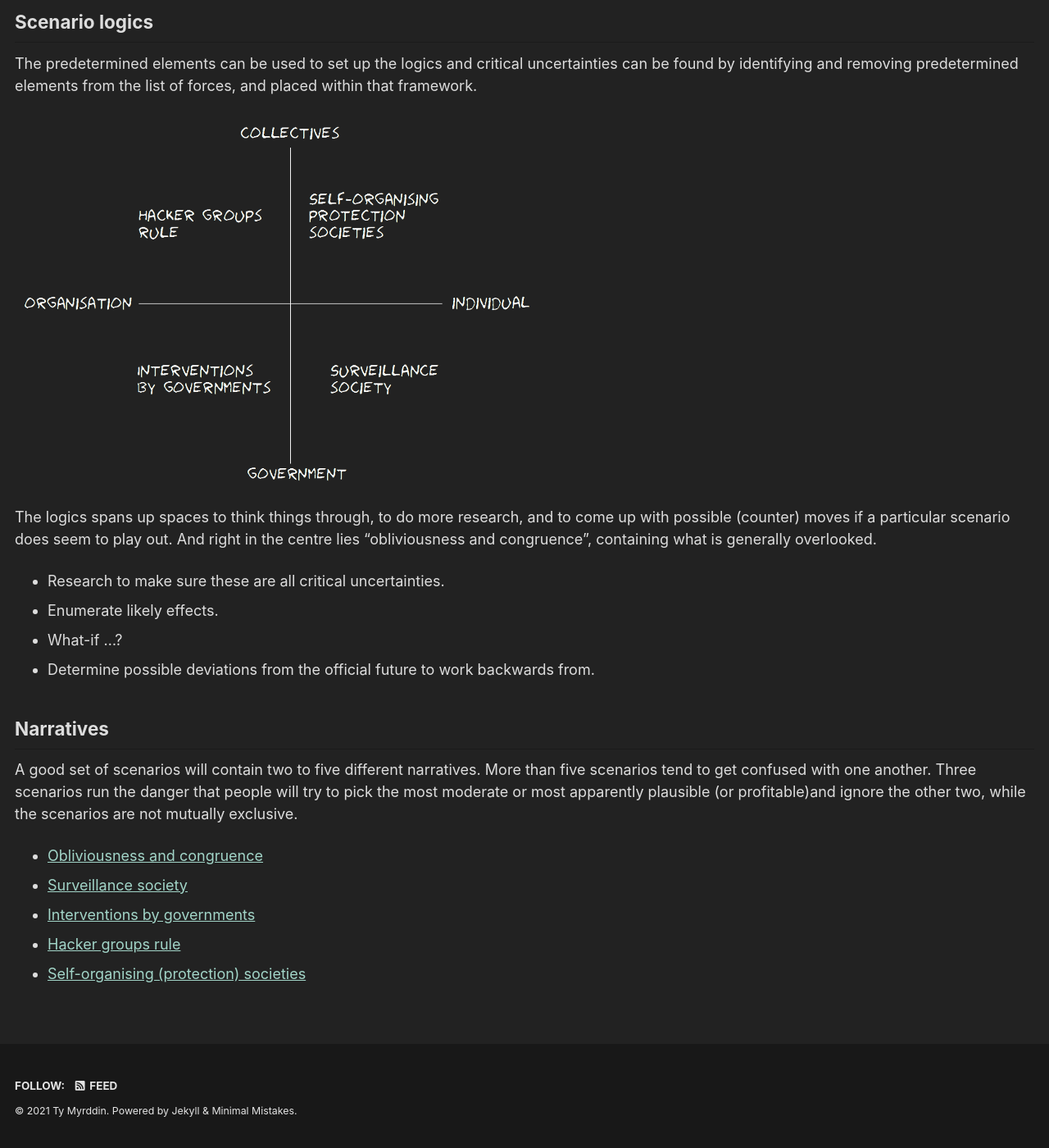
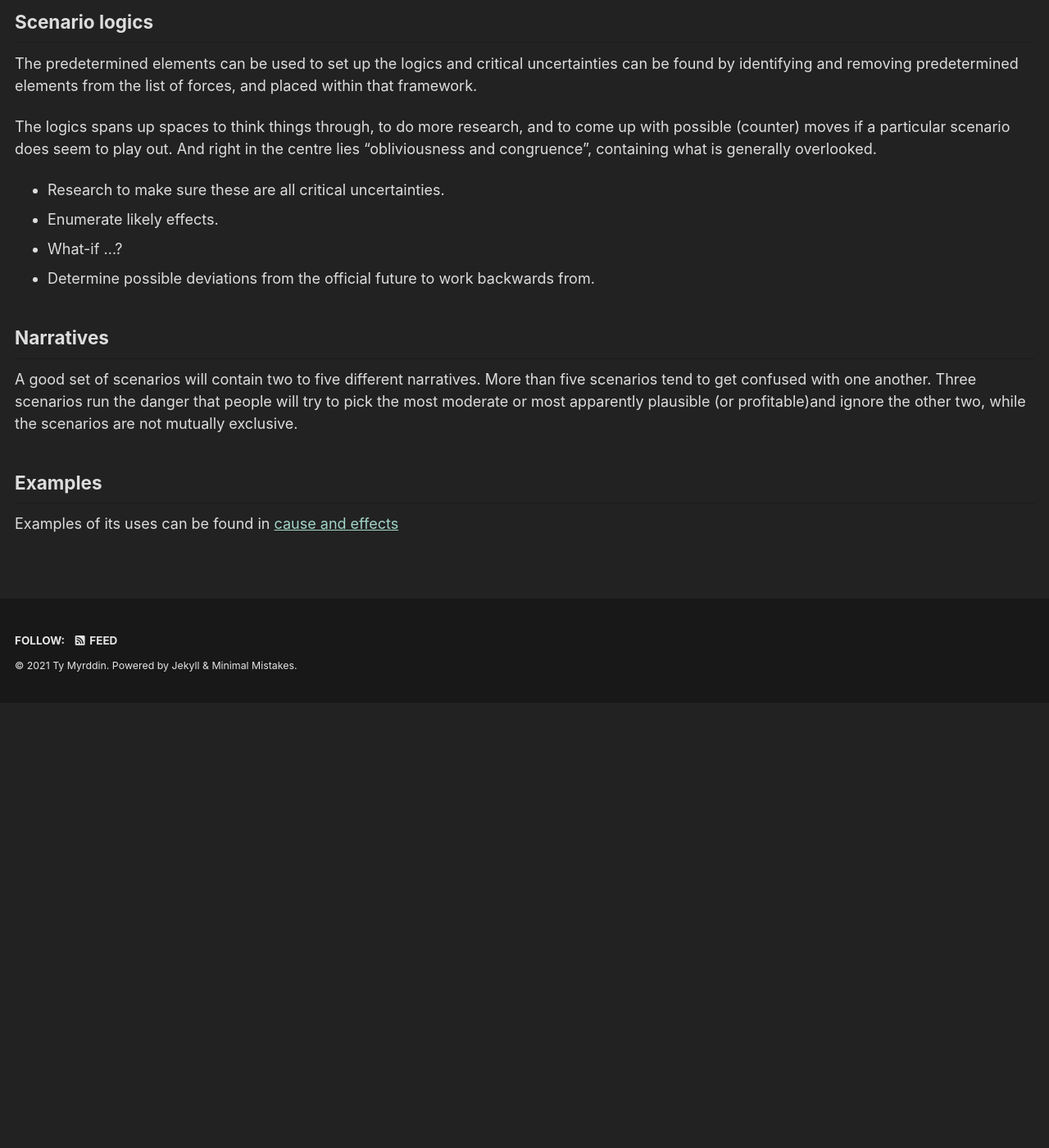
Before and after one commit to tymyrddin/tymyrddin.github.io, a Jekyll site: the page built from _pages/scenario-planning.md, in a window 1280 px wide and 1400 px high, scrolled down 1998 px. Shown: the whole window at 82% size. Built offline with Jekyll 4.4.1, drawn with Linux system fonts in a browser that asks for light colours; cached includes are drawn as plain includes; after the commit the page ends 2855 px from its top, so only the background shows below that.

Commit message:
Simplification

```diff
--- a/_pages/scenario-planning.md
+++ b/_pages/scenario-planning.md
@@ -59,8 +59,6 @@ For listing more driving forces for a particular organisation and context, explo
 
 The predetermined elements can be used to set up the logics and critical uncertainties can be found by identifying and removing predetermined elements from the list of forces, and placed within that framework.
 
-![alt]({{ site.url }}{{ site.baseurl }}/assets/images/scenario-logics.png)
-
 The logics spans up spaces to think things through, to do more research, and to come up with possible (counter) moves if a particular scenario does seem to play out. And right in the centre lies “obliviousness and congruence”, containing what is generally overlooked.
 
 * Research to make sure these are all critical uncertainties.
@@ -72,8 +70,6 @@ The logics spans up spaces to think things through, to do more research, and to
 
 A good set of scenarios will contain two to five different narratives. More than five scenarios tend to get confused with one another. Three scenarios run the danger that people will try to pick the most moderate or most apparently plausible (or profitable)and ignore the other two, while the scenarios are not mutually exclusive.
 
-* [Obliviousness and congruence]({{ site.url }}{{ site.baseurl }}/scenario-planning/obliviousness-and-congruence)
-* [Surveillance society]({{ site.url }}{{ site.baseurl }}/scenario-planning/surveillance-society)
-* [Interventions by governments]({{ site.url }}{{ site.baseurl }}/scenario-planning/interventions-by-governments)
-* [Hacker groups rule]({{ site.url }}{{ site.baseurl }}/scenario-planning/hacker-groups-rule)
-* [Self-organising (protection) societies]({{ site.url }}{{ site.baseurl }}/scenario-planning/self-organising-societies)
+## Examples
+
+Examples of its uses can be found in [cause and effects]({{ site.url }}{{ site.baseurl }}/categories/#scenario-planning)
```
